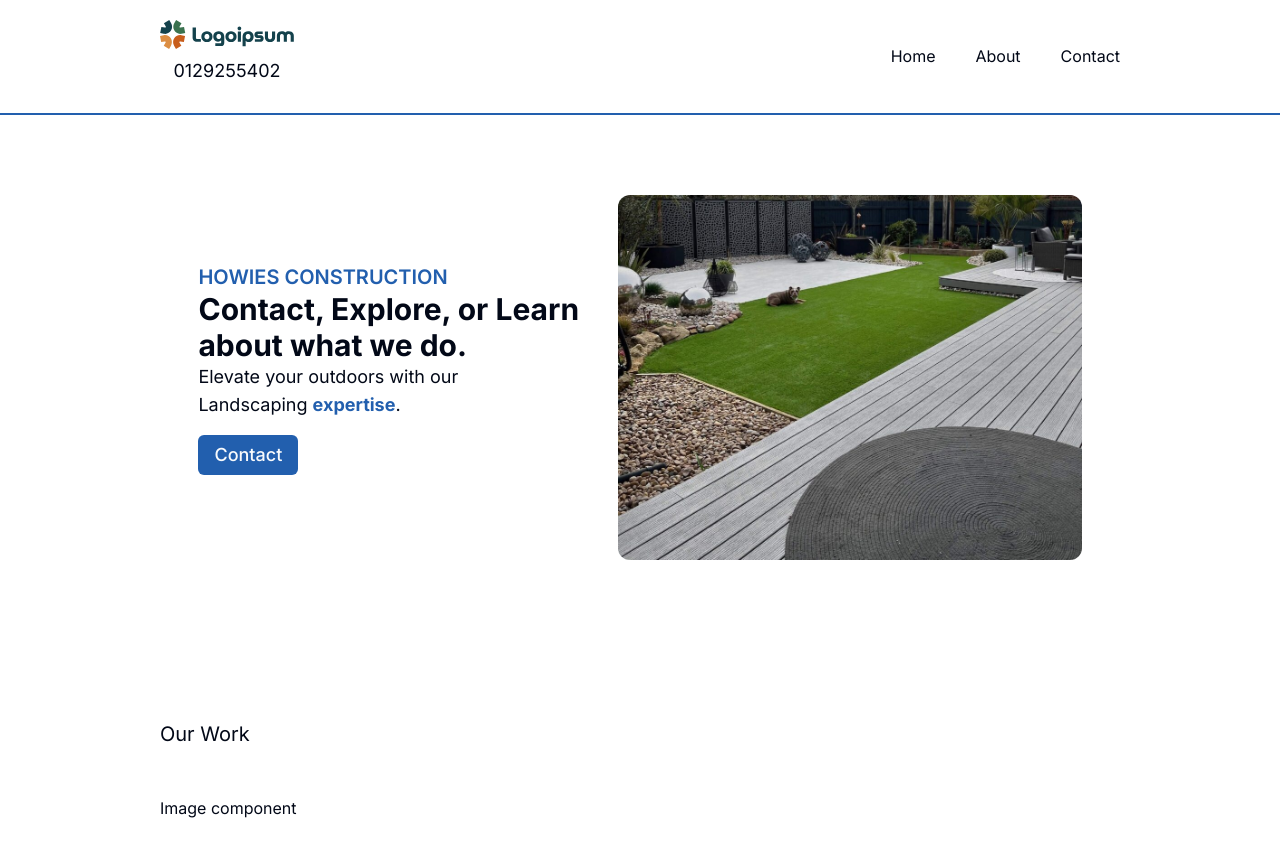
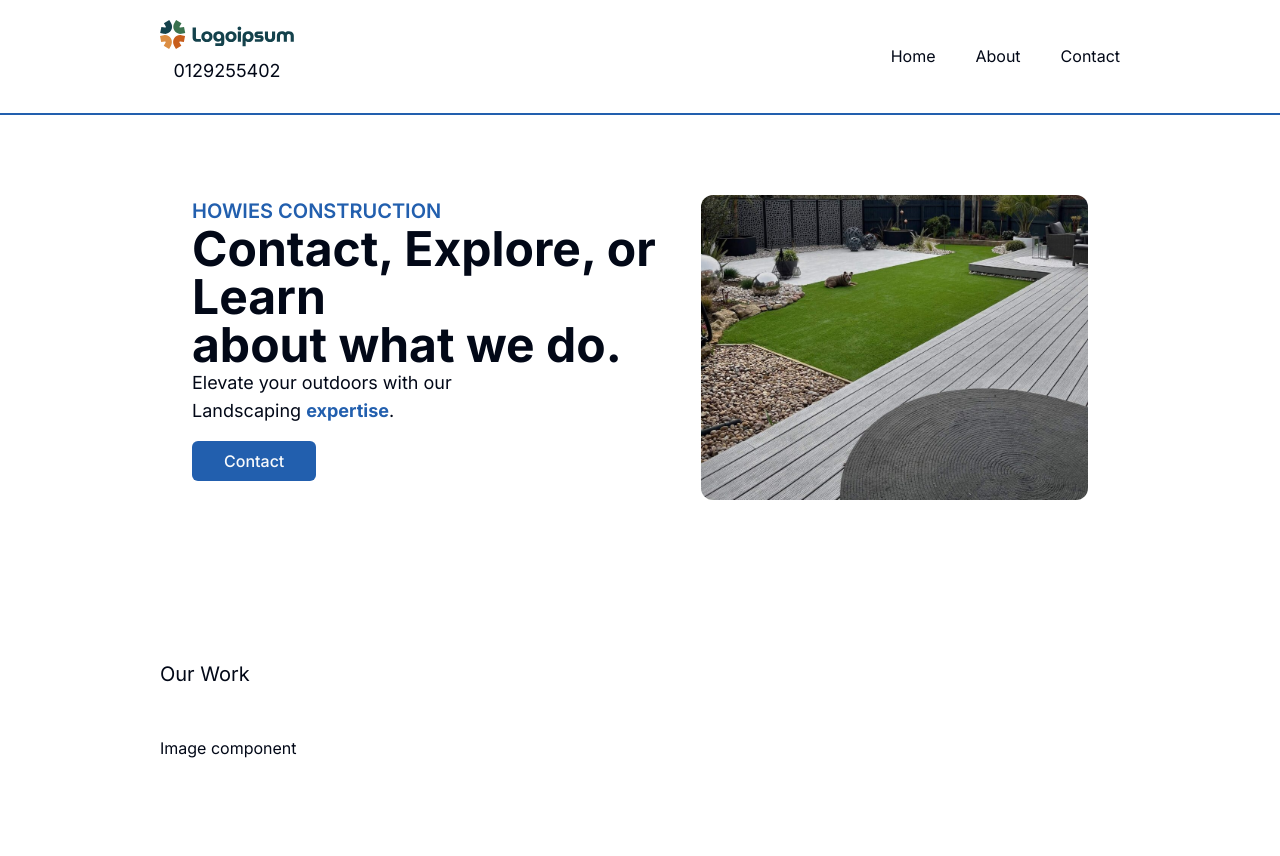
Before and after one commit to Jameshw19/howie-construction, a Next.js app: page / in a window 1280 px wide. Shown: the top 856 px of the page. Built offline with nearby package versions, Linux system fonts and the light colour scheme.

Commit message:
Updated styling in dashboard/page.tsx

```diff
--- a/app/(dashboard)/page.tsx
+++ b/app/(dashboard)/page.tsx
@@ -3,13 +3,13 @@ import Image from "next/image";
 
 export default function Home() {
   return (
-    <main className="bg-white p-12 lg:px-40 lg:py-20">
+    <main className="bg-white p-8 lg:px-48 lg:py-20">
       <div className="flex items-center justify-evenly">
         <div>
           <h2 className="text-lg lg:text-xl font-semibold text-[#225FAE]">
             HOWIES CONSTRUCTION
           </h2>
-          <h1 className="text-2xl lg:text-3xl font-bold">
+          <h1 className="text-4xl lg:text-5xl font-bold">
             Contact, Explore, or Learn <br /> about what we do.
           </h1>
           <h3 className="text-base lg:text-lg">
@@ -18,11 +18,11 @@ export default function Home() {
           </h3>
           <div className="py-4">
             <Button
-              className="text-lg bg-[#225FAE] rounded-md"
+              className="text-base bg-[#225FAE] rounded-md"
               variant="default"
               size="default"
             >
-              Contact
+              <span className="px-4">Contact</span>
             </Button>
           </div>
         </div>
```
